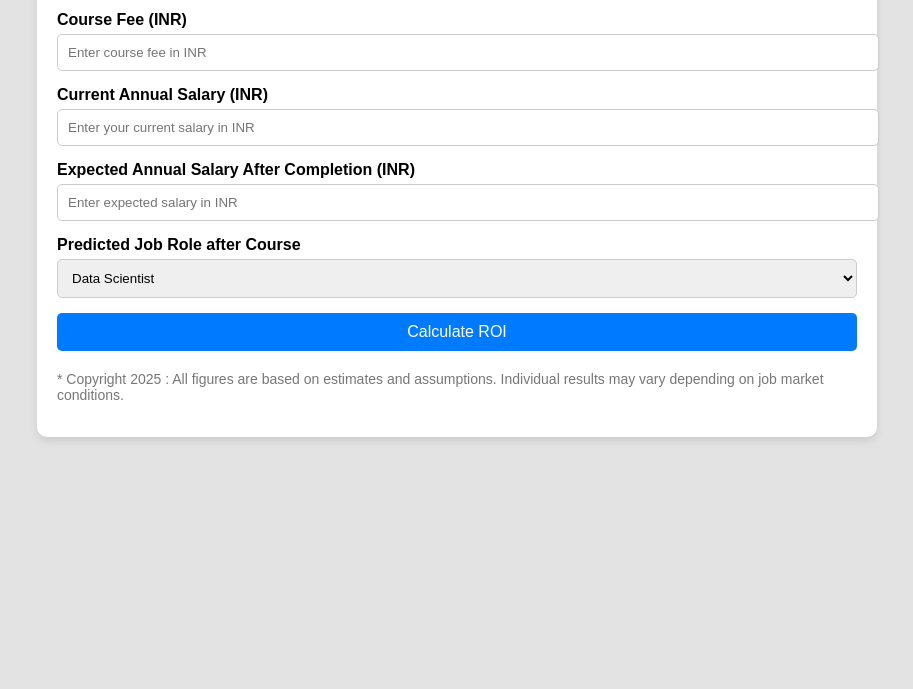
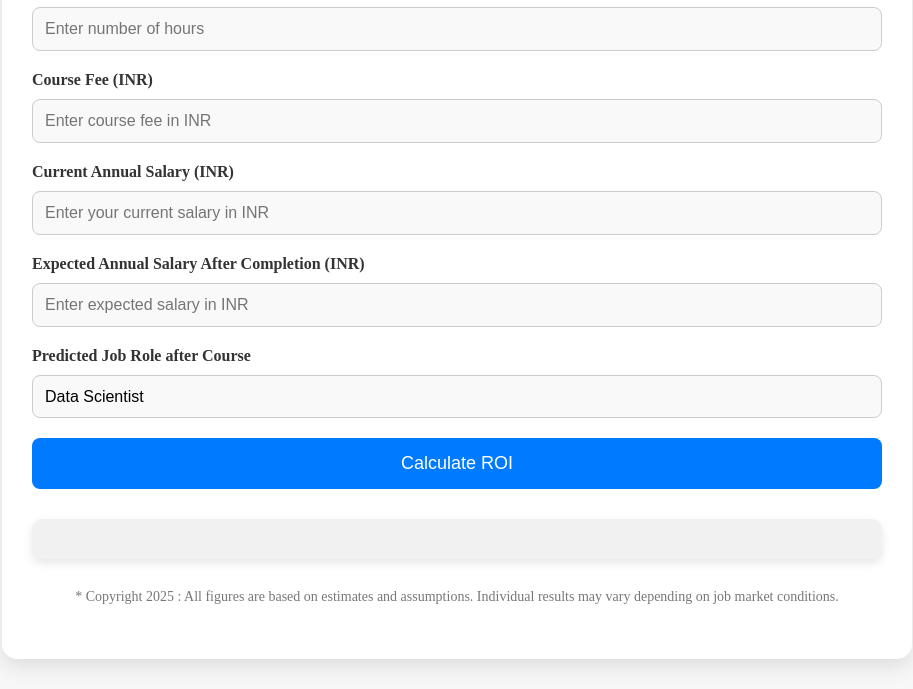
Before and after one commit to Bhrighu-Academy/roi-calculator, a plain HTML site: page index.html in a window 1280 px wide. Shown: the part 267-956 px from the top of the page, without its empty margins (183-1096 px from the left). Before the commit the page ends 800 px from the top, so only its background shows below. Drawn offline with Linux system fonts and the light colour scheme.

Commit message:
Update index.html

```diff
--- a/index.html
+++ b/index.html
@@ -4,76 +4,100 @@
   <meta charset="UTF-8">
   <meta name="viewport" content="width=device-width, initial-scale=1.0">
   <title> Welcome to Bhrighu Courses - ROI Calculator</title>
+  <link href="https://fonts.googleapis.com/css2?family=Poppins:wght@300;400;600&display=swap" rel="stylesheet">
   <style>
     body {
-      font-family: Arial, sans-serif;
+      font-family: "Outfit", serif;
+      font-optical-sizing: auto;
+      font-weight: <weight>;
+      font-style: normal;
       margin: 0;
       padding: 0;
-      background-color: #e3e3e3;
+      background-color: #f7f7f7;
       display: flex;
       flex-direction: column;
       align-items: center;
-      justify-content: flex-start; /* Align at the top */
+      justify-content: flex-start;
       min-height: 100vh;
     }
 
     .logo {
       margin-top: 20px;
-      margin-bottom: 20px; /* Space below the logo */
+      margin-bottom: 20px;
     }
 
     .logo img {
-      max-width: 300px; /* Adjust logo size */
+      max-width: 300px;
       height: auto;
     }
 
     .calculator-container {
-      background: #fff;
-      padding: 20px;
-      border-radius: 10px;
-      box-shadow: 0 4px 8px rgba(0, 0, 0, 0.1);
+      background: #ffffff;
+      padding: 40px 30px;
+      border-radius: 15px;
+      box-shadow: 0 8px 20px rgba(0, 0, 0, 0.1);
       width: 100%;
-      max-width: 800px;
+      max-width: 850px;
+      margin-bottom: 30px;
     }
 
-    .calculator-container h2 {
-      margin-bottom: 20px;
-      color: #333;
+    h1 {
+      color: #007bff;
       text-align: center;
+      font-style: italic;
+      margin-bottom: 40px;
+      font-size: 35px;
     }
 
     .form-group {
-      margin-bottom: 15px;
+      margin-bottom: 20px;
     }
 
     .form-group label {
       display: block;
-      font-weight: bold;
-      margin-bottom: 5px;
+      font-weight: 600;
+      margin-bottom: 10px;
+      color: #333;
     }
 
     .form-group input, .form-group select {
       width: 100%;
-      padding: 10px;
+      padding: 12px;
       border: 1px solid #ccc;
-      border-radius: 5px;
+      border-radius: 8px;
+      font-size: 16px;
+      background-color: #f9f9f9;
+      box-sizing: border-box;
+    }
+
+    /* Custom styles for the select dropdown */
+    .form-group select {
+      -webkit-appearance: none;
+      -moz-appearance: none;
+      appearance: none;
+      background-color: #f9f9f9;
+      background-image: none; /* Remove default arrow */
+      background-repeat: no-repeat;
+      background-position: right 10px center;
+      padding-right: 40px;
+      border-color: #ccc;
     }
 
     .form-group input:focus, .form-group select:focus {
       border-color: #007bff;
       outline: none;
-       padding: 10px;
     }
 
     .btn {
       width: 100%;
-      padding: 10px;
+      padding: 15px;
       background-color: #007bff;
-      color: #fff;
+      color: #ffffff;
       border: none;
-      border-radius: 5px;
+      border-radius: 8px;
+      font-size: 18px;
       cursor: pointer;
-      font-size: 16px;
+      transition: background-color 0.3s ease;
     }
 
     .btn:hover {
@@ -81,19 +105,39 @@
     }
 
     .output {
-      margin-top: 20px;
+      margin-top: 30px;
       text-align: center;
+      padding: 20px;
+      background: #f1f1f1;
+      border-radius: 10px;
+      box-shadow: 0 4px 10px rgba(0, 0, 0, 0.1);
     }
 
     .output p {
-      margin: 5px 0;
+      margin: 10px 0;
       font-size: 18px;
+      font-weight: 600;
     }
 
     .note {
       font-size: 14px;
       color: #777;
+      text-align: center;
+      margin-top: 30px;
     }
+
+    /* Responsive Design */
+    @media (max-width: 768px) {
+      .calculator-container {
+        padding: 25px;
+        margin: 15px;
+      }
+      .btn {
+        font-size: 16px;
+        padding: 12px;
+      }
+    }
+
   </style>
 </head>
 <body>
@@ -105,7 +149,7 @@
 
 <!-- ROI Calculator -->
 <div class="calculator-container">
-  <h1 style="font-style: italic;text-align: center; color: #007bff;">Welcome to Bhrighu Courses - ROI Calculator</h1>
+  <h1>Welcome to Bhrighu Courses - ROI Calculator</h1>
 
   <!-- Input fields -->
   <div class="form-group">
@@ -148,8 +192,6 @@
     </select>
   </div>
 
-
-
   <button class="btn" onclick="calculateROI()">Calculate ROI</button>
 
   <!-- Output Section -->
@@ -185,7 +227,7 @@
     switch(jobRole) {
       case "Data Scientist":
         predictedSalaryIncrease = (expectedSalary - currentSalary);
-        predictedWeeksToComplete = 16; // Assume 16 weeks for Data Science
+        predictedWeeksToComplete = 16;
         break;
       case "Data Analyst":
         predictedSalaryIncrease = (expectedSalary - currentSalary) * 0.8;
@@ -220,13 +262,10 @@
     // Predicted ROI
     const roi = ((predictedSalaryIncrease / courseFee) * 100).toFixed(2);
 
-
-
     document.getElementById("output").innerHTML = `
       <p><strong>Predicted Time to Complete the Course:</strong> ${predictedWeeksToComplete} weeks</p>
       <p><strong>Predicted Salary Increase:</strong> ₹${predictedSalaryIncrease.toFixed(2)}</p>
       <p><strong>Predicted ROI:</strong> ${roi}%</p>
-      <p><strong>Predicted Job Role:</strong> ${jobRole}</p>
     `;
   }
 </script>
```
